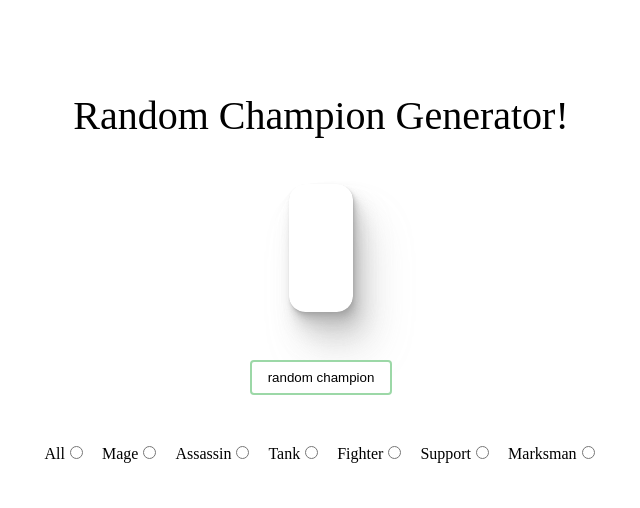
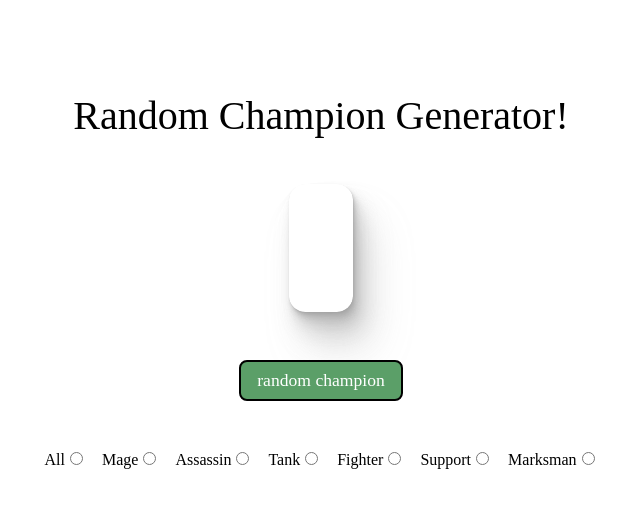
Before and after one commit to rramirez216/RandomRoster, a React (Create React App) app: page / in a window 1280 px wide. Shown: the top 508 px of the page, without its empty margins (319-959 px from the left). Built offline with nearby package versions, Linux system fonts and the light colour scheme; no server answers.

Commit message:
changes style of button in app.js

```diff
--- a/src/App.js
+++ b/src/App.js
@@ -88,6 +88,7 @@ function App() {
           },
         }}
         onClick={() => handleRandomChampion()}
+        className='shadow-low'
       >
         random champion
       </Button>
@@ -115,19 +116,22 @@ const HeadingOne = styled.h1`
 `
 const Wrapper = styled.div`
   max-width: 450px;
-  color: green;
+
   font-size: 3rem;
   text-align: center;
   padding: 64px 32px;
   border-radius: 16px;
 `
 const Button = styled(motion.button)`
+  font-family: 'PT Sans';
+  font-size: 1.1rem;
   max-width: 200px;
-  background-color: white;
-  border-color: #9cd8a7;
-  border-style: solid;
+  color: white;
+  background-color: hsl(131, 27%, 49%);
+  /* border-style: none; */
+  border: 2px solid black;
   padding: 8px 16px;
-  border-radius: 4px;
+  border-radius: 8px;
   cursor: pointer;
 `
 const InputWrapper = styled.div`
```
